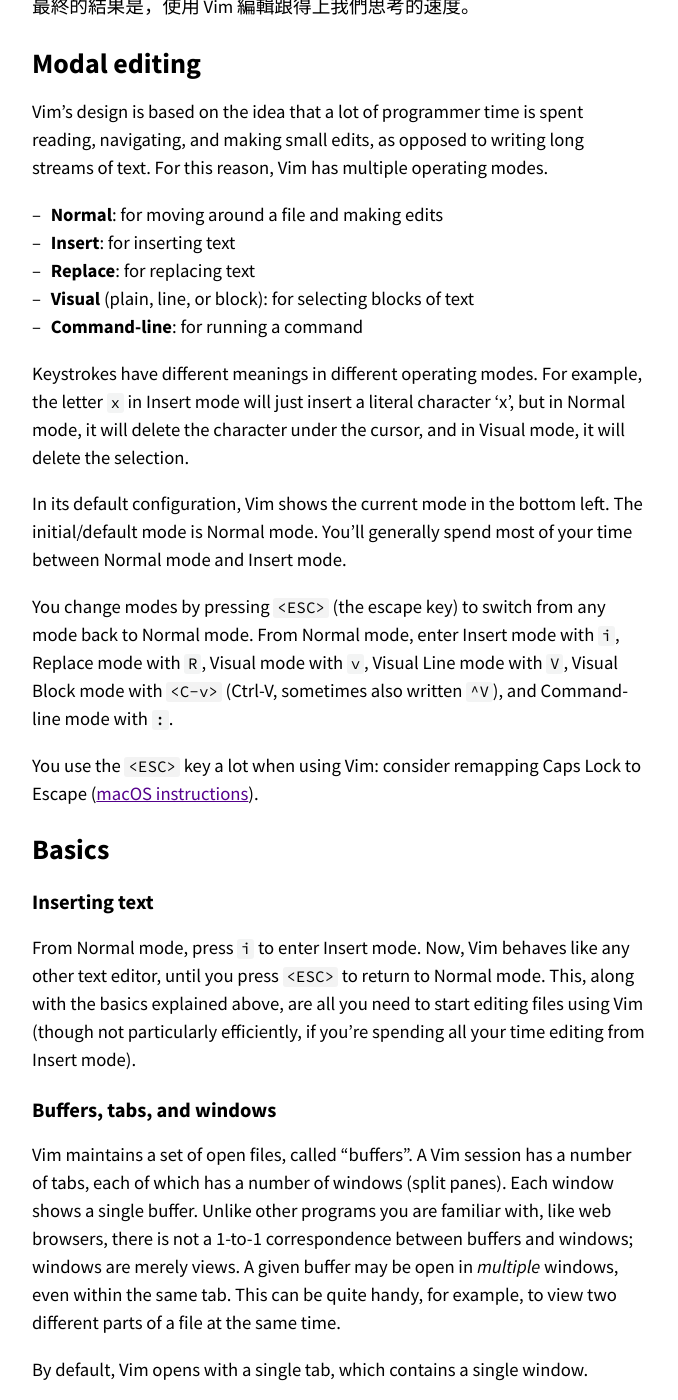
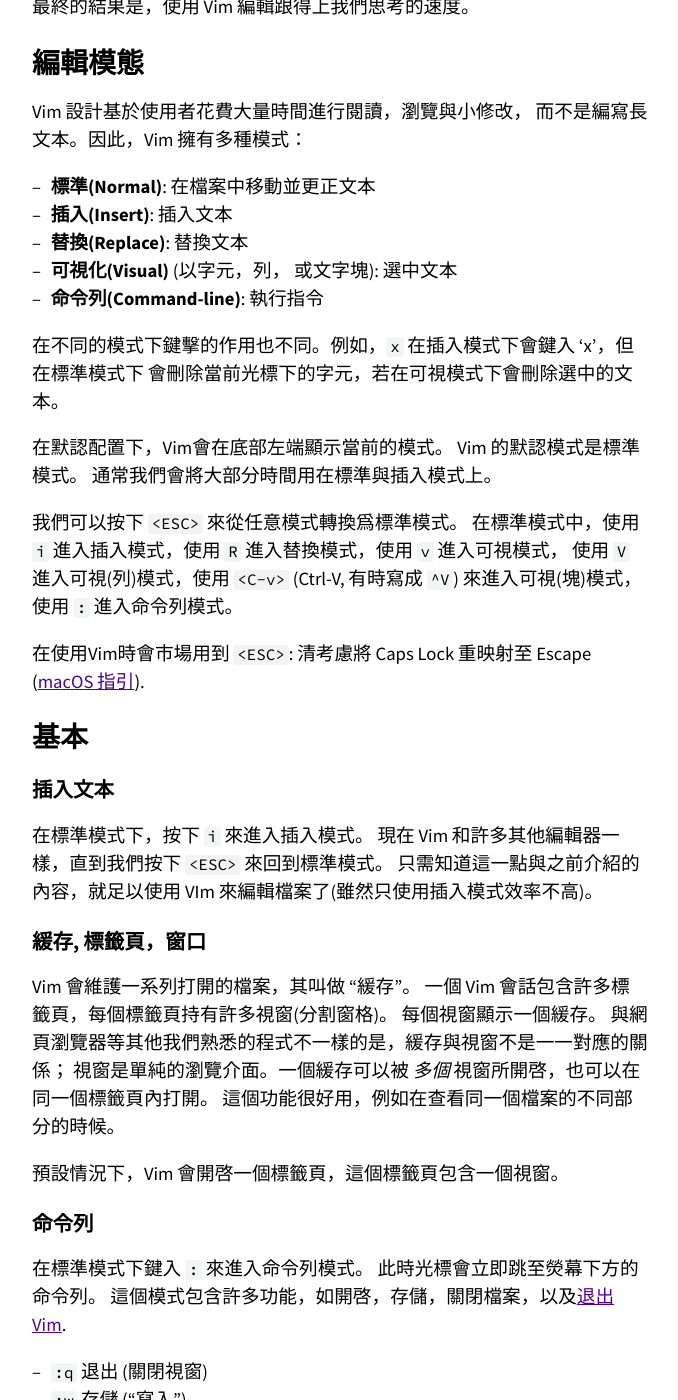
Before and after one commit to missing-semester-zh-Hant/missing-semester-zh-Hant.github.io, a Jekyll site: the page built from _2020/editors.md, in a window 1280 px wide and 1400 px high, scrolled down 1773 px. Shown: the whole window, without its empty margins (300-978 px from the left). Built offline with Jekyll 4.4.1, drawn with Linux system fonts in a browser that asks for light colours; some of the changed text lies outside the part shown.

Commit message:
update translation

```diff
--- a/_2020/editors.md
+++ b/_2020/editors.md
@@ -97,89 +97,139 @@ Vim 避免使用滑鼠，因爲滑鼠是低效率的；Vim甚至避免使用方
 <!-- The end result is an editor that can match the speed at which you think. -->
 最終的結果是，使用 Vim 編輯跟得上我們思考的速度。
 
-# Modal editing
+<!-- # Modal editing -->
+# 編輯模態
 
-Vim's design is based on the idea that a lot of programmer time is spent
+<!-- Vim's design is based on the idea that a lot of programmer time is spent
 reading, navigating, and making small edits, as opposed to writing long streams
-of text. For this reason, Vim has multiple operating modes.
+of text. For this reason, Vim has multiple operating modes. -->
+Vim 設計基於使用者花費大量時間進行閱讀，瀏覽與小修改，
+而不是編寫長文本。因此，Vim 擁有多種模式：
 
-- **Normal**: for moving around a file and making edits
+<!-- - **Normal**: for moving around a file and making edits
 - **Insert**: for inserting text
 - **Replace**: for replacing text
 - **Visual** (plain, line, or block): for selecting blocks of text
-- **Command-line**: for running a command
+- **Command-line**: for running a command -->
+- **標準(Normal)**: 在檔案中移動並更正文本
+- **插入(Insert)**: 插入文本
+- **替換(Replace)**: 替換文本
+- **可視化(Visual)** (以字元，列， 或文字塊): 選中文本
+- **命令列(Command-line)**: 執行指令
 
-Keystrokes have different meanings in different operating modes. For example,
+<!-- Keystrokes have different meanings in different operating modes. For example,
 the letter `x` in Insert mode will just insert a literal character 'x', but in
 Normal mode, it will delete the character under the cursor, and in Visual mode,
-it will delete the selection.
+it will delete the selection. -->
+在不同的模式下鍵擊的作用也不同。例如，`x` 在插入模式下會鍵入 'x'，但在標準模式下
+會刪除當前光標下的字元，若在可視模式下會刪除選中的文本。
 
-In its default configuration, Vim shows the current mode in the bottom left.
+<!-- In its default configuration, Vim shows the current mode in the bottom left.
 The initial/default mode is Normal mode. You'll generally spend most of your
-time between Normal mode and Insert mode.
+time between Normal mode and Insert mode. -->
+在默認配置下，Vim會在底部左端顯示當前的模式。
+Vim 的默認模式是標準模式。 通常我們會將大部分時間用在標準與插入模式上。
 
-You change modes by pressing `<ESC>` (the escape key) to switch from any mode
+<!-- You change modes by pressing `<ESC>` (the escape key) to switch from any mode
 back to Normal mode. From Normal mode, enter Insert mode with `i`, Replace mode
 with `R`, Visual mode with `v`, Visual Line mode with `V`, Visual Block mode
 with `<C-v>` (Ctrl-V, sometimes also written `^V`), and Command-line mode with
-`:`.
+`:`. -->
+我們可以按下 `<ESC>` 來從任意模式轉換爲標準模式。
+在標準模式中，使用 `i` 進入插入模式，使用 `R` 進入替換模式，使用 `v` 進入可視模式，
+使用 `V` 進入可視(列)模式，使用 `<C-v>` (Ctrl-V, 有時寫成 `^V`) 來進入可視(塊)模式，
+使用 `:` 進入命令列模式。
 
-You use the `<ESC>` key a lot when using Vim: consider remapping Caps Lock to
+<!-- You use the `<ESC>` key a lot when using Vim: consider remapping Caps Lock to
 Escape ([macOS
-instructions](https://vim.fandom.com/wiki/Map_caps_lock_to_escape_in_macOS)).
+instructions](https://vim.fandom.com/wiki/Map_caps_lock_to_escape_in_macOS)). -->
+在使用Vim時會市場用到 `<ESC>`: 清考慮將 Caps Lock 重映射至 Escape ([macOS
+指引](https://vim.fandom.com/wiki/Map_caps_lock_to_escape_in_macOS)).
 
-# Basics
+<!-- # Basics -->
+# 基本
 
-## Inserting text
+<!-- ## Inserting text -->
+## 插入文本
 
-From Normal mode, press `i` to enter Insert mode. Now, Vim behaves like any
+<!-- From Normal mode, press `i` to enter Insert mode. Now, Vim behaves like any
 other text editor, until you press `<ESC>` to return to Normal mode. This,
 along with the basics explained above, are all you need to start editing files
 using Vim (though not particularly efficiently, if you're spending all your
-time editing from Insert mode).
+time editing from Insert mode). -->
+在標準模式下，按下 `i` 來進入插入模式。
+現在 Vim 和許多其他編輯器一樣，直到我們按下 `<ESC>` 來回到標準模式。
+只需知道這一點與之前介紹的內容，就足以使用 VIm 來編輯檔案了(雖然只使用插入模式效率不高)。
 
-## Buffers, tabs, and windows
+<!-- ## Buffers, tabs, and windows -->
+## 緩存, 標籤頁，窗口
 
-Vim maintains a set of open files, called "buffers". A Vim session has a number
+<!-- Vim maintains a set of open files, called "buffers". A Vim session has a number
 of tabs, each of which has a number of windows (split panes). Each window shows
 a single buffer. Unlike other programs you are familiar with, like web
 browsers, there is not a 1-to-1 correspondence between buffers and windows;
 windows are merely views. A given buffer may be open in _multiple_ windows,
 even within the same tab. This can be quite handy, for example, to view two
-different parts of a file at the same time.
+different parts of a file at the same time. -->
+Vim 會維護一系列打開的檔案，其叫做 "緩存"。
+一個 Vim 會話包含許多標籤頁，每個標籤頁持有許多視窗(分割窗格)。
+每個視窗顯示一個緩存。
+與網頁瀏覽器等其他我們熟悉的程式不一樣的是，緩存與視窗不是一一對應的關係；
+視窗是單純的瀏覽介面。一個緩存可以被 _多個_ 視窗所開啓，也可以在同一個標籤頁內打開。
+這個功能很好用，例如在查看同一個檔案的不同部分的時候。
 
-By default, Vim opens with a single tab, which contains a single window.
+<!-- By default, Vim opens with a single tab, which contains a single window. -->
+預設情況下，Vim 會開啓一個標籤頁，這個標籤頁包含一個視窗。
 
-## Command-line
+<!-- ## Command-line -->
+## 命令列
 
-Command mode can be entered by typing `:` in Normal mode. Your cursor will jump
+<!-- Command mode can be entered by typing `:` in Normal mode. Your cursor will jump
 to the command line at the bottom of the screen upon pressing `:`. This mode
 has many functionalities, including opening, saving, and closing files, and
-[quitting Vim](https://twitter.com/iamdevloper/status/435555976687923200).
+[quitting Vim](https://twitter.com/iamdevloper/status/435555976687923200). -->
+在標準模式下鍵入 `:` 來進入命令列模式。
+此時光標會立即跳至熒幕下方的命令列。
+這個模式包含許多功能，如開啓，存儲，關閉檔案，以及[退出 Vim](https://twitter.com/iamdevloper/status/435555976687923200).
 
-- `:q` quit (close window)
+<!-- - `:q` quit (close window)
 - `:w` save ("write")
 - `:wq` save and quit
 - `:e {name of file}` open file for editing
 - `:ls` show open buffers
 - `:help {topic}` open help
     - `:help :w` opens help for the `:w` command
-    - `:help w` opens help for the `w` movement
+    - `:help w` opens help for the `w` movement -->
+- `:q` 退出 (關閉視窗)
+- `:w` 存儲 ("寫入")
+- `:wq` 存儲後退出
+- `:e {檔案名}` 開啓檔案
+- `:ls` 顯示現有的緩存
+- `:help {topic}` 顯示幫助
+    - `:help :w` 顯示關於 `:w` 指令的幫助
+    - `:help w` 顯示關於 `w` 移動方式的幫助
 
-# Vim's interface is a programming language
+<!-- # Vim's interface is a programming language -->
+# Vim 的介面是一種程式語言
 
-The most important idea in Vim is that Vim's interface itself is a programming
+<!-- The most important idea in Vim is that Vim's interface itself is a programming
 language. Keystrokes (with mnemonic names) are commands, and these commands
 _compose_. This enables efficient movement and edits, especially once the
-commands become muscle memory.
+commands become muscle memory. -->
+Vim 最重要的想法就是 Vim 自身的介面就是一種程式語言。
+鍵擊是指令， 這些指令可以 _結合_。
+這使得移動與編輯更加高效，尤其是在這些指令成爲肌肉記憶的情況下。
 
-## Movement
+<!-- ## Movement -->
+## 移動
 
-You should spend most of your time in Normal mode, using movement commands to
+<!-- You should spend most of your time in Normal mode, using movement commands to
 navigate the buffer. Movements in Vim are also called "nouns", because they
-refer to chunks of text.
+refer to chunks of text. -->
+通常情況下我們應該在標準模式下使用移動指令來導航緩存。
+在 Vim 中移動被稱爲 "名詞"，因爲這些移動指令參考了文本塊。
 
-- Basic movement: `hjkl` (left, down, up, right)
+<!-- - Basic movement: `hjkl` (left, down, up, right)
 - Words: `w` (next word), `b` (beginning of word), `e` (end of word)
 - Lines: `0` (beginning of line), `^` (first non-blank character), `$` (end of line)
 - Screen: `H` (top of screen), `M` (middle of screen), `L` (bottom of screen)
@@ -190,26 +240,47 @@ refer to chunks of text.
 - Find: `f{character}`, `t{character}`, `F{character}`, `T{character}`
     - find/to forward/backward {character} on the current line
     - `,` / `;` for navigating matches
-- Search: `/{regex}`, `n` / `N` for navigating matches
+- Search: `/{regex}`, `n` / `N` for navigating matches -->
+- 基礎移動: `hjkl` (左，下，上，右)
+- 詞: `w` (下一詞), `b` (詞首), `e` (詞尾)
+- 列: `0` (列首), `^` (第一個非空字元), `$` (列尾)
+- 熒幕: `H` (熒幕首列), `M` (中間), `L` (熒幕末尾)
+- 滾動: `Ctrl-u` (向上), `Ctrl-d` (向下)
+- 檔案: `gg` (文件頭), `G` (文件尾)
+- 列數: `:{列數}<CR>` or `{列數}G` (列 {列數})
+- 雜項: `%` (尋找配對)
+- 查找: `f{character}`, `t{character}`, `F{character}`, `T{character}`
+    - 在此列中 查到/到 向前/向後查找 {character}
+    - `,` / `;` 來導向結果
+- 搜尋: `/{regex}`, `n` / `N` 用於匹配導航
 
-## Selection
+<!-- ## Selection -->
+## 選擇
 
-Visual modes:
+可視化模式:
 
-- Visual
+<!-- - Visual
 - Visual Line
-- Visual Block
+- Visual Block -->
+- 可視化
+- 可視化(列)
+- 可視化(塊)
 
-Can use movement keys to make selection.
+<!-- Can use movement keys to make selection. -->
+可以使用移動鍵來選擇
 
-## Edits
+<!-- ## Edits -->
+## 編輯
 
-Everything that you used to do with the mouse, you now do with the keyboard
+<!-- Everything that you used to do with the mouse, you now do with the keyboard
 using editing commands that compose with movement commands. Here's where Vim's
 interface starts to look like a programming language. Vim's editing commands
-are also called "verbs", because verbs act on nouns.
+are also called "verbs", because verbs act on nouns. -->
+所有我們曾用滑鼠做的事情，現在都可以使用鍵盤上的編輯與移動指令來完成。
+從此時起 Vim 的介面開始有些像程式語言了。
+Vim 的編輯命令也被稱爲 "動詞"， 因爲動詞可以操作名詞。
 
-- `i` enter Insert mode
+<!-- - `i` enter Insert mode
     - but for manipulating/deleting text, want to use something more than
     backspace
 - `o` / `O` insert line below / above
@@ -226,7 +297,23 @@ are also called "verbs", because verbs act on nouns.
 - `u` to undo, `<C-r>` to redo
 - `y` to copy / "yank" (some other commands like `d` also copy)
 - `p` to paste
-- Lots more to learn: e.g. `~` flips the case of a character
+- Lots more to learn: e.g. `~` flips the case of a character -->
+- `i` 進入插入模式
+    - 但是對於操作/刪除文本，想使用除了 backspace 的方法完成
+- `o` / `O` 在此列前/後插入新列
+- `d{motion}` 刪除 {motion}
+    - 例如 `dw` 刪除詞, `d$` 刪除至列尾, `d0` 刪除至列首
+- `c{motion}` 變更 {motion}
+    - 例如 `cw` 更改詞
+    - 如同 `d{motion}` 後執行 `i`
+- `x` 刪除字元 (與 `dl` 效果相同)
+- `s` 替換字元 (與 `xi` 效果相同)
+- 可視化模式搭配操作
+    - 選中文本, 使用 `d` 刪除或使用 `c` 更改
+- `u` 復原, `<C-r>` 重做
+- `y` 複製 / "yank" (有些其他指令如 `d` 也會複製)
+- `p` 粘貼
+- 還有許多其他值得學習的: 例如 `~` 改變字符的大小寫
 
 ## Counts
 
```
